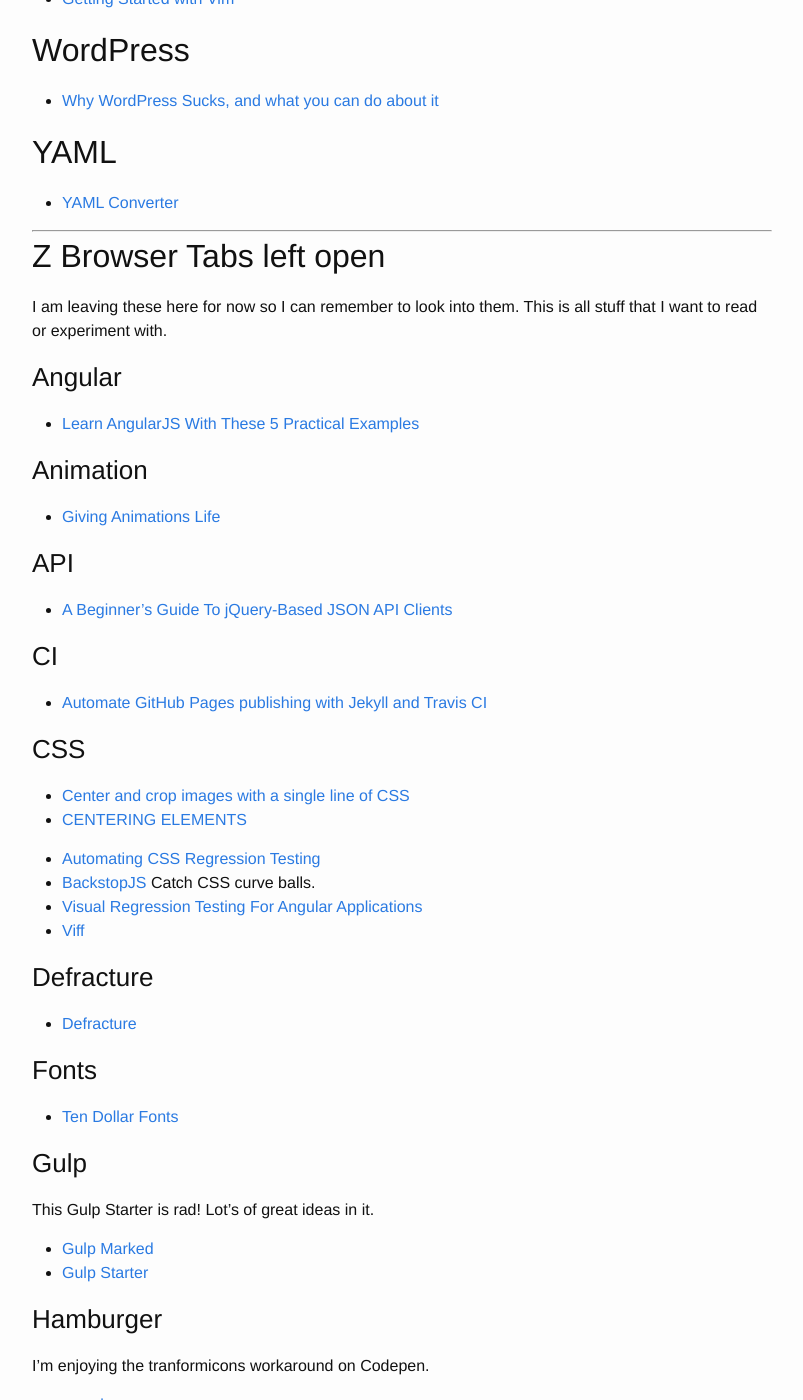
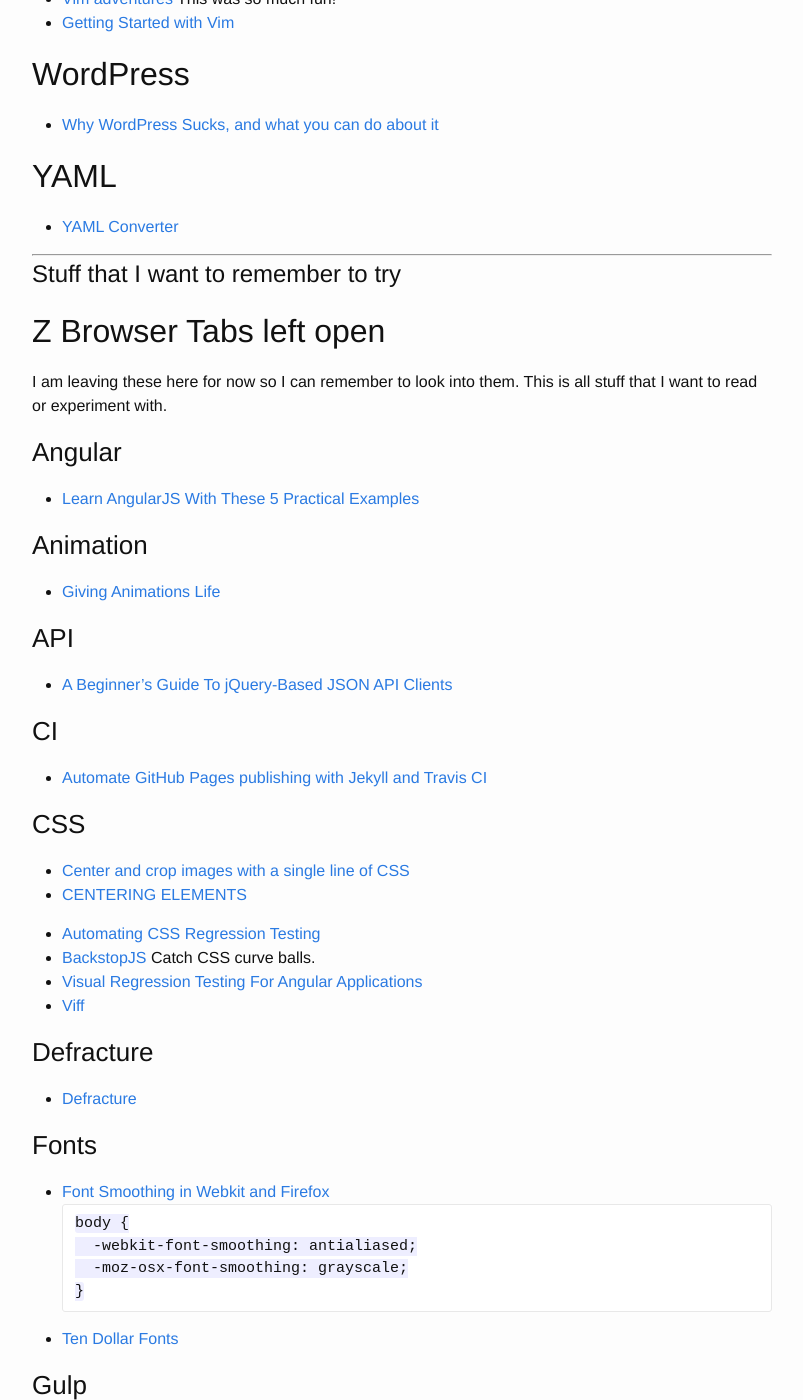
Before and after one commit to brownerd/brownerd.github.io, a Jekyll site: the page built from _posts/2015-01-01-reading-list-2015.md, in a window 1280 px wide and 1400 px high, scrolled down 12738 px. Shown: the whole window, without its empty margins (238-1041 px from the left). Built offline with Jekyll 4.4.1, drawn with Linux system fonts in a browser that asks for light colours; emoji names are drawn with the system emoji font; some of the changed text lies outside the part shown.

Commit message:
add low-poly lion, font-smoothing

````diff
--- a/_posts/2015-01-01-reading-list-2015.md
+++ b/_posts/2015-01-01-reading-list-2015.md
@@ -490,12 +490,12 @@ A SIMPLE WEBSITE IN NODE.JS WITH EXPRESS, JADE AND STYLUS](http://www.clock.co.u
 
 
 
-### Node
+### NODE.js
 - [How to Use npm as a Build Tool](http://blog.keithcirkel.co.uk/how-to-use-npm-as-a-build-tool/)
 - [Getting a new node project started with npm](http://www.wolfe.id.au/2014/02/01/getting-a-new-node-project-started-with-npm/)
 - [Getting Started With Node And Express](http://ericleads.com/2013/05/getting-started-with-node-and-express/)
 - [LEARN ALL THE NODES](http://www.learnallthenodes.com/)
-
+- [5 + 1 Utility libraries to use along with Node.js](http://codepen.io/TheodoreVorillas/blog/utility-libraries-with-nodejs)
 
 
 
@@ -776,7 +776,16 @@ I hate powerpoint and keynote. But I am loving Bespoke!
 
 
 
+
+
+
+
 ---
+# Stuff that I want to remember to try
+
+
+
+
 
 
 ## Z Browser Tabs left open
@@ -819,6 +828,13 @@ I am leaving these here for now so I can remember to look into them. This is all
 
 
 ### Fonts
+- [Font Smoothing in Webkit and Firefox](http://davidwalsh.name/font-smoothing)
+```
+body {
+	-webkit-font-smoothing: antialiased;
+	-moz-osx-font-smoothing: grayscale;
+}
+```
 - [Ten Dollar Fonts](http://tendollarfonts.com/)
 
 
````
Also changed, not shown: other parts of _posts/2015-01-01-reading-list-2015.md (+3 -0 lines).
